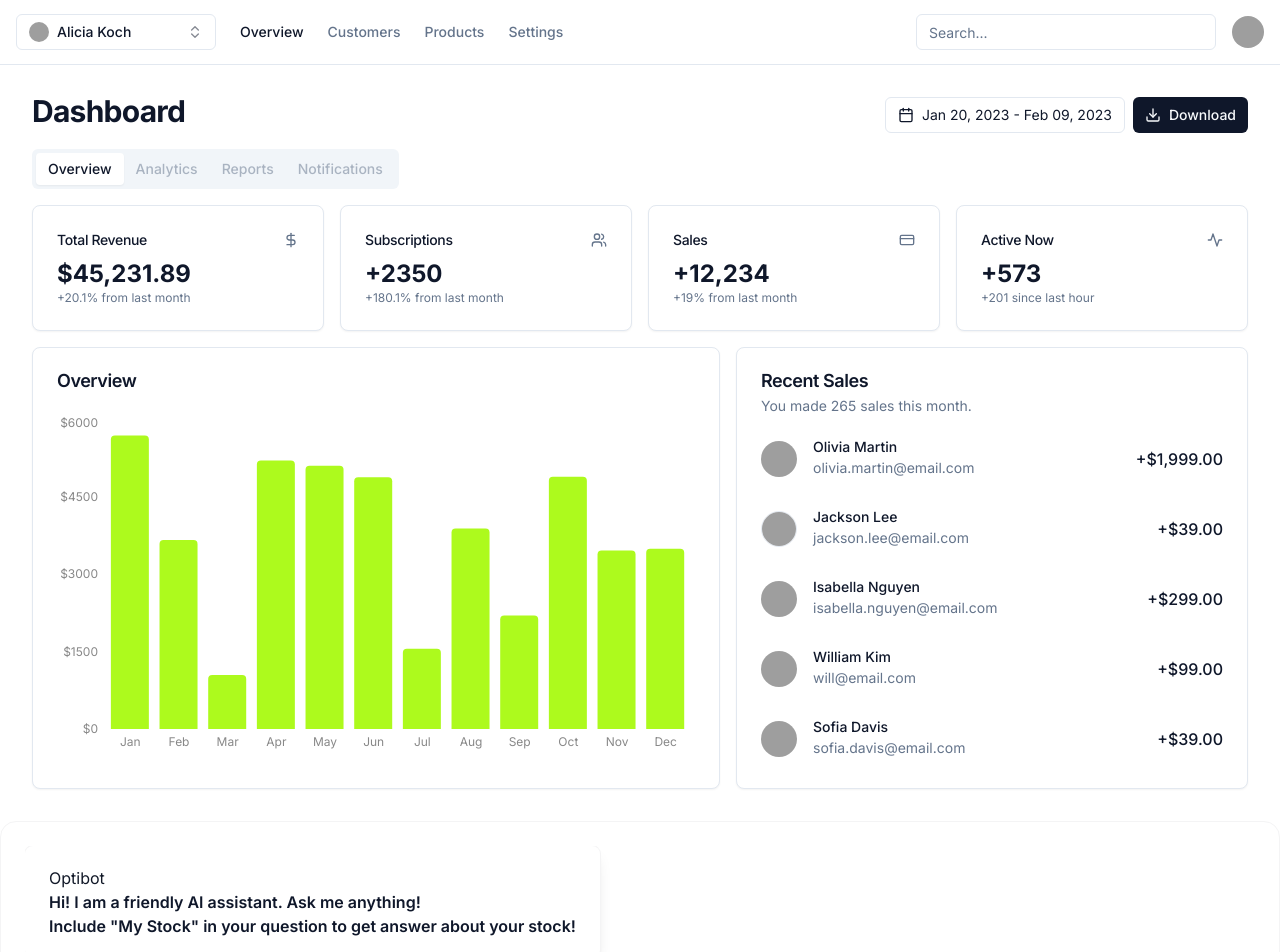
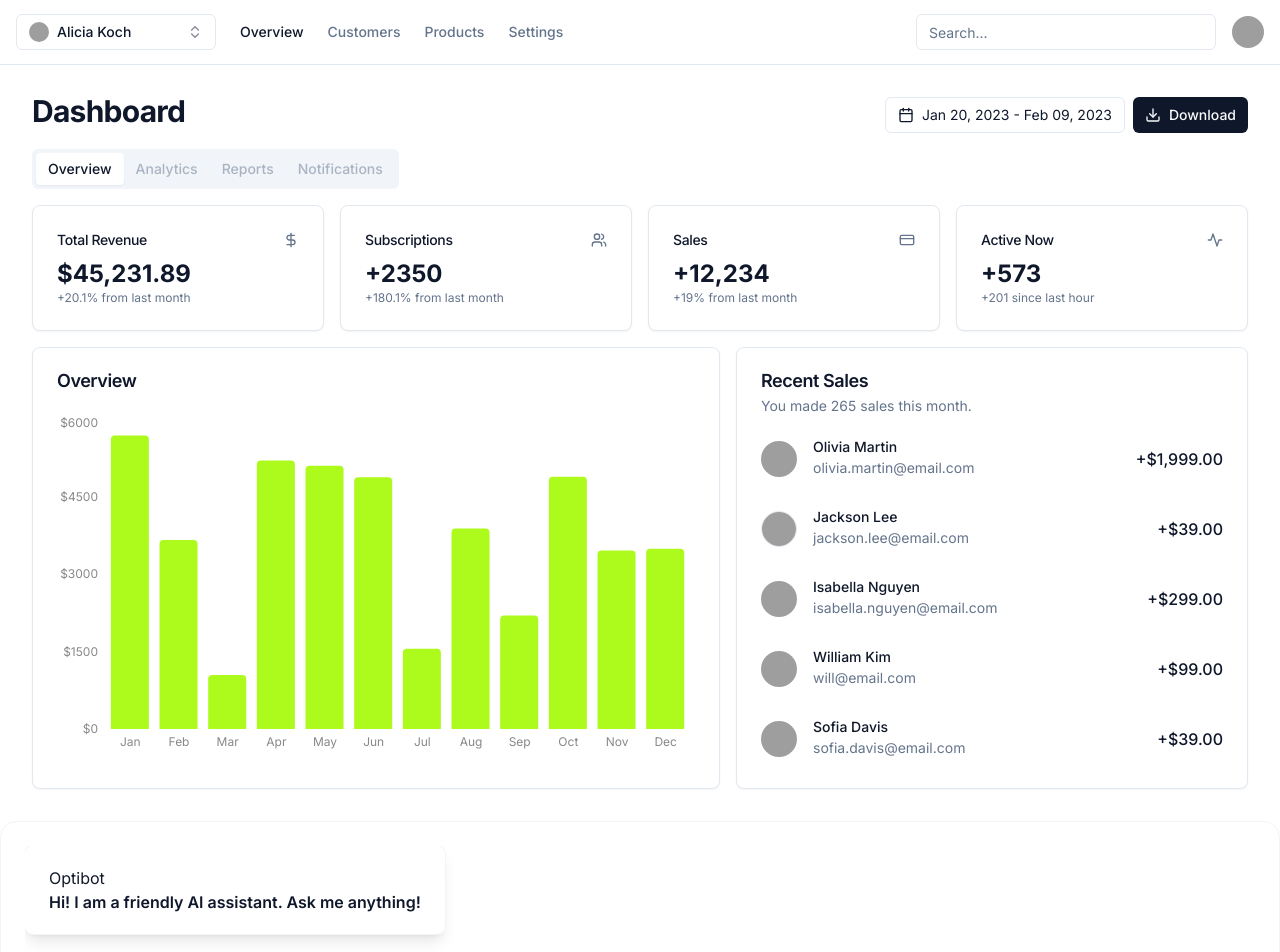
Before and after one commit to choopk/optistock, a Next.js app: page / in a window 1280 px wide. Shown: the top 952 px of the page. Built offline with nearby package versions, Linux system fonts and the light colour scheme; grey boxes are pictures that could not be loaded.

Commit message:
Updated first message

```diff
--- a/components/chat.tsx
+++ b/components/chat.tsx
@@ -9,8 +9,7 @@ const COOKIE_NAME = "optibot";
 export const initialMessages: ChatGPTMessage[] = [
   {
     role: "assistant",
-    content:
-      'Hi! I am a friendly AI assistant. Ask me anything!\nInclude "My Stock" in your question to get answer about your stock!',
+    content: "Hi! I am a friendly AI assistant. Ask me anything!",
   },
 ];
 
```
